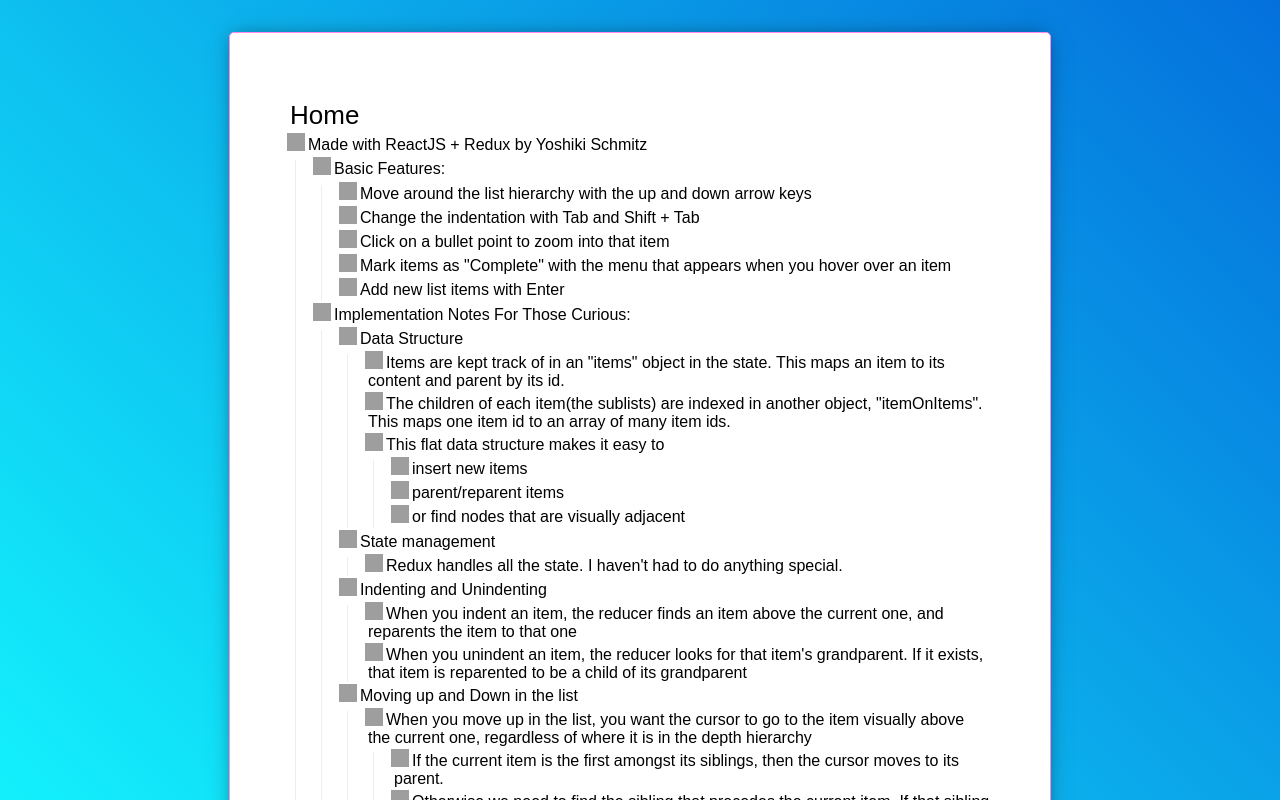
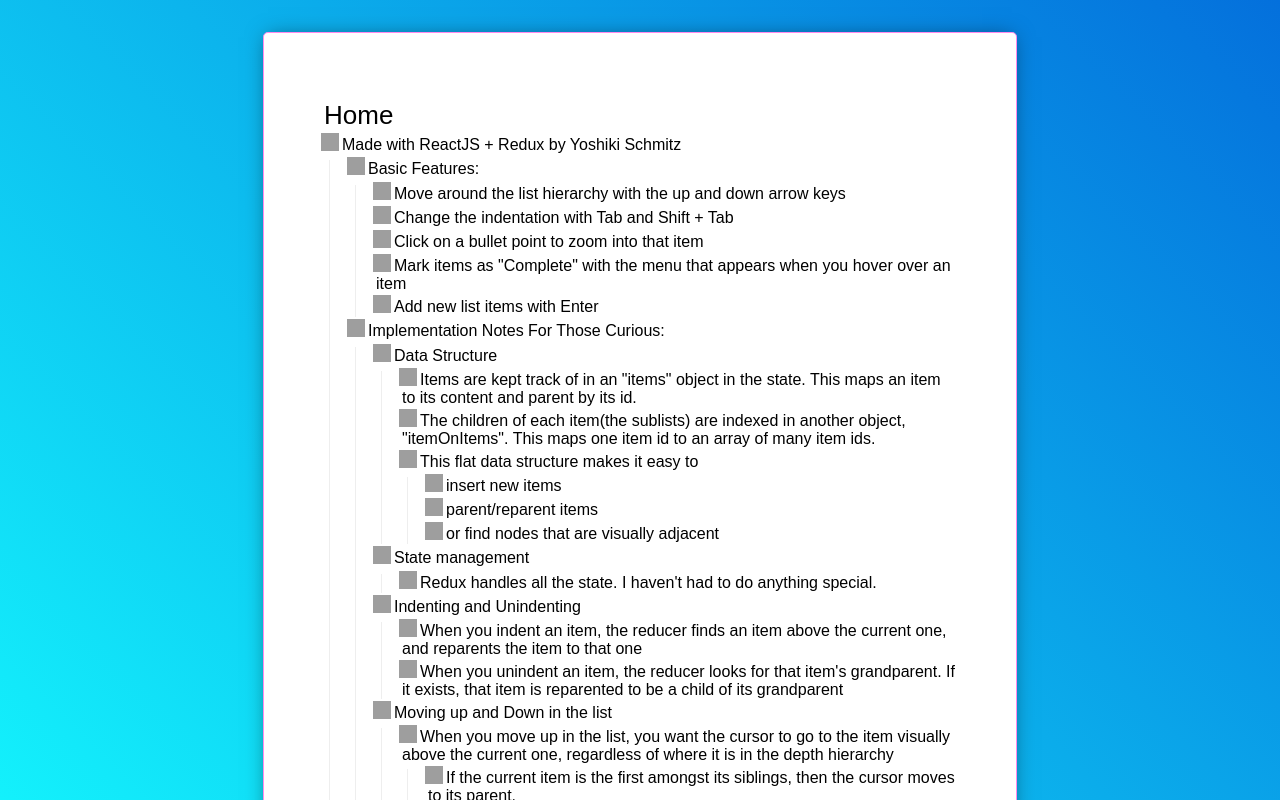
Before and after one commit to yoshikischmitz/workflowy-clone, a React (Create React App) app: page / in a window 1280 px wide. Shown: the top 800 px of the page. Built offline with nearby package versions, Linux system fonts and the light colour scheme; grey boxes are pictures that could not be loaded.

Commit message:
update readme

```diff
--- a/src/App.css
+++ b/src/App.css
@@ -14,7 +14,7 @@ body{
 }
 
 .app {
-	width: 700px;
+	width: 50%;
 	min-height: 900px;
 	margin: auto;
 	margin-top: 2rem;
```
Also changed, not shown: 1 other file (tests, documents, lock files or other folders).
